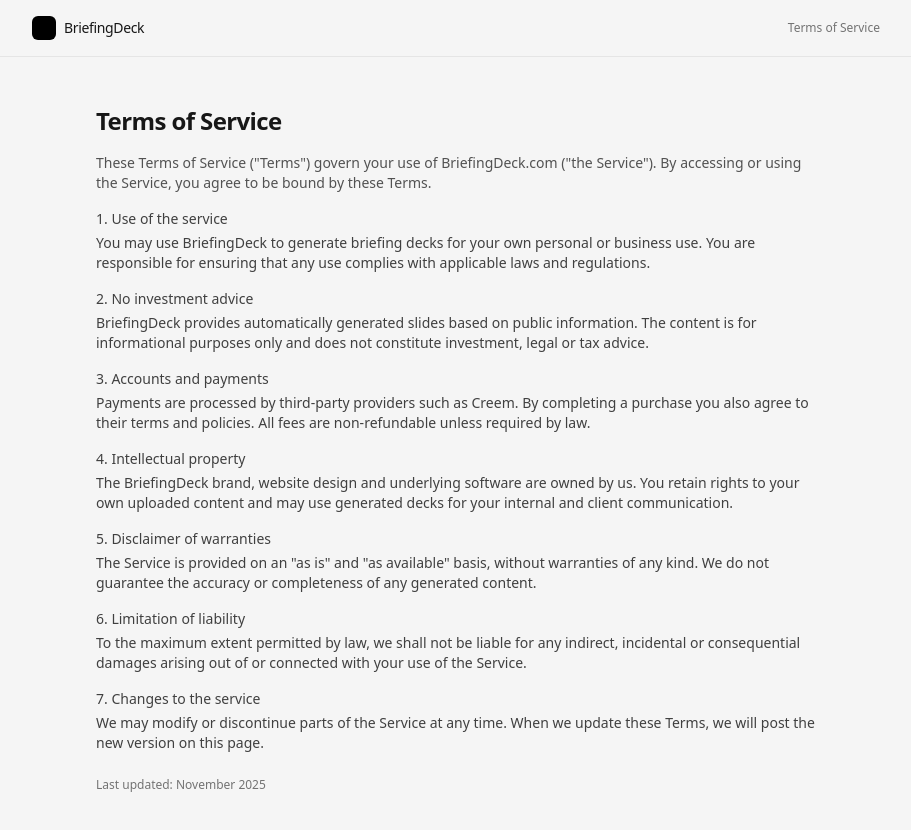
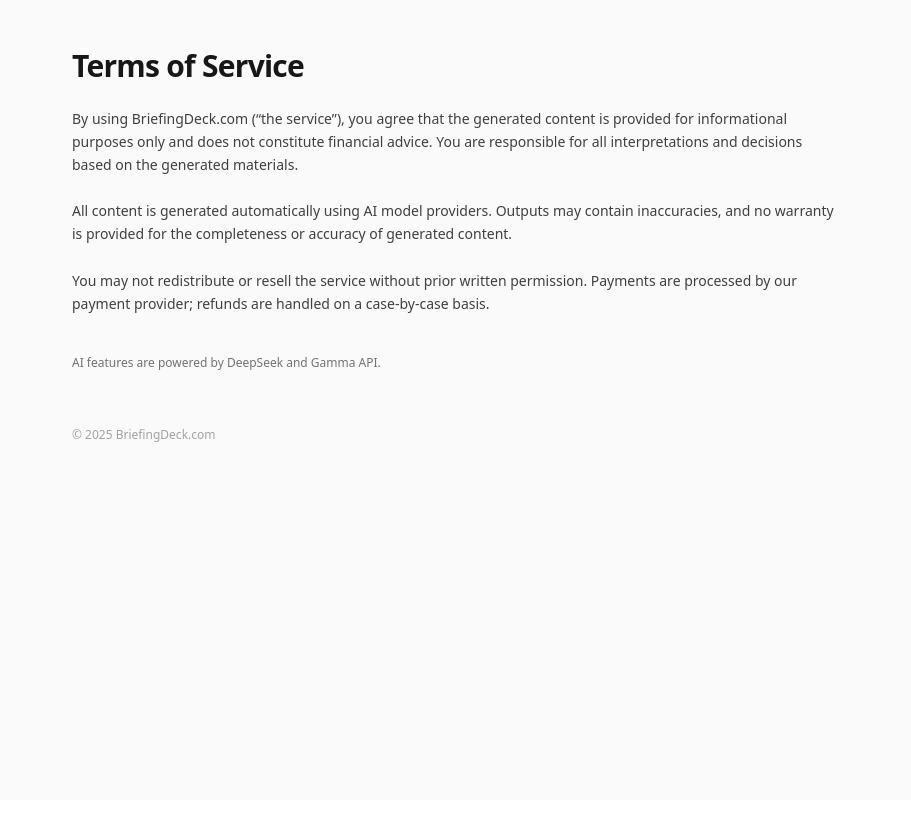
Before and after one commit to tianyumvp/earnings-deck, a Next.js app: page /terms in a window 1280 px wide. Shown: the top 830 px of the page, without its empty margins (184-1095 px from the left). After the commit the page ends 800 px from the top, so only its background shows below. Built offline with nearby package versions, Linux system fonts and the light colour scheme.

Commit message:
Add DeepSeek & Gamma API attribution

```diff
--- a/pages/index.js
+++ b/pages/index.js
@@ -1,139 +1,13 @@
-// pages/index.js
-import { useState } from 'react';
+<footer className="border-t border-neutral-200 bg-neutral-100">
+  <div className="mx-auto flex max-w-4xl items-center justify-between px-6 py-4 text-xs text-neutral-500">
 
-export default function Home() {
-  const [ticker, setTicker] = useState('');
-  const [loading, setLoading] = useState(false);
-  const [status, setStatus] = useState(null);
-  const [error, setError] = useState(null);
+    <span>© {new Date().getFullYear()} BriefingDeck.com</span>
 
-  const handleGenerate = async (e) => {
-    e.preventDefault();
-    setError(null);
-    setStatus(null);
-
-    if (!ticker.trim()) {
-      setError('Please enter a stock ticker, e.g. AMD');
-      return;
-    }
-
-    setLoading(true);
-    try {
-      const res = await fetch('/api/pay', {
-        method: 'POST',
-        headers: { 'Content-Type': 'application/json' },
-        body: JSON.stringify({ ticker: ticker.trim().toUpperCase() }),
-      });
-
-      const data = await res.json().catch(() => ({}));
-      console.log('[frontend] /api/pay response:', data);
-
-      if (!res.ok || !data.ok || !data.checkoutUrl) {
-        setError(data.error || 'Payment failed. Please try again.');
-        return;
-      }
-
-      window.location.href = data.checkoutUrl;
-    } catch (err) {
-      console.error(err);
-      setError('Network error. Please try again.');
-    } finally {
-      setLoading(false);
-    }
-  };
-
-  return (
-    <main className="min-h-screen bg-[#f6f5f3] text-neutral-900 flex flex-col">
-      {/* 顶部导航：极简 Notion 风 */}
-      <header className="w-full border-b border-neutral-200 bg-[#f6f5f3]/80 backdrop-blur-sm">
-        <div className="mx-auto flex max-w-4xl items-center justify-between px-6 py-3">
-          <div className="flex items-center gap-2">
-            <div className="h-5 w-5 rounded-md bg-black" />
-            <span className="text-sm font-medium tracking-tight">
-              BriefingDeck
-            </span>
-          </div>
-        </div>
-      </header>
-
-      {/* 主内容区：居中白卡 */}
-      <div className="flex-1">
-        <section className="mx-auto max-w-4xl px-4 sm:px-6 py-10 sm:py-14 md:py-16">
-          <div className="rounded-3xl border border-neutral-200 bg-white shadow-sm px-5 py-7 sm:px-8 sm:py-9 md:px-10 md:py-10">
-            {/* 标题区 */}
-            <div className="space-y-4 mb-8 md:mb-10">
-              <p className="text-[11px] font-medium uppercase tracking-[0.18em] text-neutral-500">
-                Briefing Deck Agent
-              </p>
-              <h1 className="text-[28px] leading-tight md:text-[32px] md:leading-snug font-semibold text-neutral-900">
-                Turn a ticker into a briefing deck
-              </h1>
-              <p className="text-sm md:text-[15px] leading-relaxed text-neutral-600 max-w-2xl">
-                Enter any stock ticker to generate a concise, banker-style
-                briefing deck based on the latest publicly filed earnings and
-                investor materials.
-              </p>
+    {/* Subtle model/API attribution */}
+    <div className="flex items-center gap-4 text-[11px] opacity-60">
+      <span>Powered by DeepSeek & Gamma API</span>
     </div>
 
-            {/* 表单区域 */}
-            <form onSubmit={handleGenerate} className="space-y-4">
-              <div>
-                <label
-                  htmlFor="ticker"
-                  className="mb-1 block text-xs font-medium uppercase tracking-[0.16em] text-neutral-500"
-                >
-                  Ticker
-                </label>
-                <div className="flex flex-col gap-3 sm:flex-row sm:items-center">
-                  <input
-                    id="ticker"
-                    type="text"
-                    placeholder="e.g. AMD"
-                    className="w-full rounded-lg border border-neutral-300 bg-neutral-50 px-3.5 py-2.5 text-sm text-neutral-900 placeholder-neutral-400 focus:outline-none focus:ring-2 focus:ring-neutral-900 focus:border-neutral-900"
-                    value={ticker}
-                    onChange={(e) => setTicker(e.target.value)}
-                  />
-                  <button
-                    type="submit"
-                    disabled={loading}
-                    className="inline-flex items-center justify-center rounded-lg bg-black px-4 py-2.5 text-sm font-medium text-white hover:bg-neutral-800 disabled:opacity-60 disabled:cursor-not-allowed transition"
-                  >
-                    {loading ? 'Processing…' : 'Generate for $4.99'}
-                  </button>
-                </div>
-              </div>
-
-              {/* 错误 / 状态 */}
-              {(error || status) && (
-                <div className="mt-1 space-y-1">
-                  {error && (
-                    <p className="text-xs text-red-500">
-                      {error}
-                    </p>
-                  )}
-                  {status && (
-                    <p className="text-xs text-emerald-600">
-                      {status}
-                    </p>
-                  )}
-                </div>
-              )}
-            </form>
-
-            {/* 卖点文案：Notion 式 bullet */}
-            <div className="mt-7 space-y-1.5 text-xs md:text-sm text-neutral-500">
-              <p>• Uses latest publicly filed earnings and investor materials.</p>
-              <p>• Clean, professional layout for investor meetings and IC memos.</p>
-              <p>• Typically ready in about 60 seconds.</p>
-            </div>
-          </div>
-        </section>
-      </div>
-
-      {/* Footer：给支付方看的合规链接 */}
-      <footer className="border-t border-neutral-200 bg-[#f6f5f3]">
-        <div className="mx-auto flex max-w-4xl flex-col sm:flex-row items-center justify-between gap-2 px-6 py-4 text-xs text-neutral-500">
-          <span>© {new Date().getFullYear()} BriefingDeck.com</span>
     <div>
       <a href="/privacy" className="mr-4 hover:text-neutral-800">
         Privacy Policy
@@ -142,8 +16,6 @@
         Terms of Service
       </a>
     </div>
+
   </div>
 </footer>
-    </main>
-  );
-}
--- a/pages/privacy.js
+++ b/pages/privacy.js
@@ -1,97 +1,37 @@
-// pages/privacy.js
-export default function PrivacyPage() {
+export default function Privacy() {
   return (
-    <main className="min-h-screen bg-neutral-100 text-neutral-900 flex flex-col">
-      <header className="w-full border-b border-neutral-200 bg-neutral-100/80">
-        <div className="mx-auto flex max-w-4xl items-center justify-between px-6 py-4">
-          <div className="flex items-center gap-2">
-            <div className="h-6 w-6 rounded-md bg-black" />
-            <span className="text-sm font-medium tracking-tight">
-              BriefingDeck
-            </span>
-          </div>
-          <span className="text-xs text-neutral-500">Privacy Policy</span>
-        </div>
-      </header>
+    <main className="min-h-screen bg-neutral-50 text-neutral-900 px-6 py-12">
+      <div className="mx-auto max-w-3xl space-y-6">
+        <h1 className="text-3xl font-semibold tracking-tight">Privacy Policy</h1>
 
-      <section className="flex-1 mx-auto max-w-3xl px-6 py-10 md:py-12">
-        <h1 className="text-2xl font-semibold tracking-tight mb-4">
-          Privacy Policy
-        </h1>
-        <p className="text-sm text-neutral-600 mb-4">
-          This Privacy Policy explains how BriefingDeck.com (&quot;we&quot;,
-          &quot;us&quot;, or &quot;our&quot;) collects, uses and stores
-          information when you use our website and services.
+        <p className="text-neutral-700 text-sm leading-relaxed">
+          BriefingDeck.com (“we”, “our”, or “the service”) collects only the
+          minimal information required to operate our product. This primarily
+          includes the stock ticker you submit and basic technical logs needed
+          to maintain service reliability.
         </p>
 
-        <div className="space-y-4 text-sm text-neutral-700">
-          <div>
-            <h2 className="font-medium mb-1">1. Information we collect</h2>
-            <p>
-              We may collect limited personal information such as your email
-              address if you choose to contact us, and usage data such as
-              pages visited, tickers entered and basic analytics to improve the
-              product.
-            </p>
-          </div>
+        <p className="text-neutral-700 text-sm leading-relaxed">
+          We do not sell personal data. We do not track users across other
+          websites. Any payment information is processed securely by our payment
+          provider and never touches our servers.
+        </p>
 
-          <div>
-            <h2 className="font-medium mb-1">2. How we use this information</h2>
-            <p>
-              We use this information only to operate, maintain and improve
-              BriefingDeck, understand how the service is used and communicate
-              with you when necessary (for example, product updates or support
-              replies).
-            </p>
-          </div>
+        <p className="text-neutral-700 text-sm leading-relaxed">
+          Deck generation uses third-party AI services. Your input (e.g.,
+          ticker symbols and summary context) may be processed by these model
+          providers for the purpose of generating your deck.
+        </p>
 
-          <div>
-            <h2 className="font-medium mb-1">3. Third-party services</h2>
-            <p>
-              We may use third-party providers for payments, analytics and
-              infrastructure. These providers only receive the minimum data
-              required to perform their functions and are not permitted to use
-              it for other purposes.
-            </p>
-          </div>
+        <p className="text-neutral-500 text-xs pt-4">
+          This service uses AI APIs, including DeepSeek and Gamma API, to
+          generate briefing materials.
+        </p>
 
-          <div>
-            <h2 className="font-medium mb-1">4. Data retention</h2>
-            <p>
-              We retain data only for as long as it is reasonably necessary for
-              the purposes described above or as required by law.
-            </p>
-          </div>
-
-          <div>
-            <h2 className="font-medium mb-1">5. Your rights</h2>
-            <p>
-              If you would like to access, update or delete information related
-              to you, please contact us at{' '}
-              <a
-                href="mailto:support@briefingdeck.com"
-                className="underline"
-              >
-                support@briefingdeck.com
-              </a>
-              .
-            </p>
-          </div>
-
-          <div>
-            <h2 className="font-medium mb-1">6. Changes to this policy</h2>
-            <p>
-              We may update this Privacy Policy from time to time. The latest
-              version will always be available on this page with the
-              &quot;Last updated&quot; date.
-            </p>
-          </div>
-        </div>
-
-        <p className="mt-6 text-xs text-neutral-500">
-          Last updated: November 2025
+        <p className="text-xs text-neutral-400 pt-8">
+          © {new Date().getFullYear()} BriefingDeck.com
         </p>
-      </section>
+      </div>
     </main>
   );
 }
--- a/pages/terms.js
+++ b/pages/terms.js
@@ -1,100 +1,36 @@
-// pages/terms.js
-export default function TermsPage() {
+export default function Terms() {
   return (
-    <main className="min-h-screen bg-neutral-100 text-neutral-900 flex flex-col">
-      <header className="w-full border-b border-neutral-200 bg-neutral-100/80">
-        <div className="mx-auto flex max-w-4xl items-center justify-between px-6 py-4">
-          <div className="flex items-center gap-2">
-            <div className="h-6 w-6 rounded-md bg-black" />
-            <span className="text-sm font-medium tracking-tight">
-              BriefingDeck
-            </span>
-          </div>
-          <span className="text-xs text-neutral-500">Terms of Service</span>
-        </div>
-      </header>
+    <main className="min-h-screen bg-neutral-50 text-neutral-900 px-6 py-12">
+      <div className="mx-auto max-w-3xl space-y-6">
+        <h1 className="text-3xl font-semibold tracking-tight">Terms of Service</h1>
 
-      <section className="flex-1 mx-auto max-w-3xl px-6 py-10 md:py-12">
-        <h1 className="text-2xl font-semibold tracking-tight mb-4">
-          Terms of Service
-        </h1>
-        <p className="text-sm text-neutral-600 mb-4">
-          These Terms of Service (&quot;Terms&quot;) govern your use of
-          BriefingDeck.com (&quot;the Service&quot;). By accessing or using the
-          Service, you agree to be bound by these Terms.
+        <p className="text-neutral-700 text-sm leading-relaxed">
+          By using BriefingDeck.com (“the service”), you agree that the
+          generated content is provided for informational purposes only and
+          does not constitute financial advice. You are responsible for all
+          interpretations and decisions based on the generated materials.
         </p>
 
-        <div className="space-y-4 text-sm text-neutral-700">
-          <div>
-            <h2 className="font-medium mb-1">1. Use of the service</h2>
-            <p>
-              You may use BriefingDeck to generate briefing decks for your own
-              personal or business use. You are responsible for ensuring that
-              any use complies with applicable laws and regulations.
-            </p>
-          </div>
+        <p className="text-neutral-700 text-sm leading-relaxed">
+          All content is generated automatically using AI model providers.
+          Outputs may contain inaccuracies, and no warranty is provided for
+          the completeness or accuracy of generated content.
+        </p>
 
-          <div>
-            <h2 className="font-medium mb-1">2. No investment advice</h2>
-            <p>
-              BriefingDeck provides automatically generated slides based on
-              public information. The content is for informational purposes only
-              and does not constitute investment, legal or tax advice.
-            </p>
-          </div>
+        <p className="text-neutral-700 text-sm leading-relaxed">
+          You may not redistribute or resell the service without prior written
+          permission. Payments are processed by our payment provider; refunds
+          are handled on a case-by-case basis.
+        </p>
 
-          <div>
-            <h2 className="font-medium mb-1">3. Accounts and payments</h2>
-            <p>
-              Payments are processed by third-party providers such as Creem.
-              By completing a purchase you also agree to their terms and
-              policies. All fees are non-refundable unless required by law.
-            </p>
-          </div>
+        <p className="text-neutral-500 text-xs pt-4">
+          AI features are powered by DeepSeek and Gamma API.
+        </p>
 
-          <div>
-            <h2 className="font-medium mb-1">4. Intellectual property</h2>
-            <p>
-              The BriefingDeck brand, website design and underlying software
-              are owned by us. You retain rights to your own uploaded content
-              and may use generated decks for your internal and client
-              communication.
-            </p>
-          </div>
-
-          <div>
-            <h2 className="font-medium mb-1">5. Disclaimer of warranties</h2>
-            <p>
-              The Service is provided on an &quot;as is&quot; and
-              &quot;as available&quot; basis, without warranties of any kind.
-              We do not guarantee the accuracy or completeness of any generated
-              content.
-            </p>
-          </div>
-
-          <div>
-            <h2 className="font-medium mb-1">6. Limitation of liability</h2>
-            <p>
-              To the maximum extent permitted by law, we shall not be liable
-              for any indirect, incidental or consequential damages arising out
-              of or connected with your use of the Service.
-            </p>
-          </div>
-
-          <div>
-            <h2 className="font-medium mb-1">7. Changes to the service</h2>
-            <p>
-              We may modify or discontinue parts of the Service at any time.
-              When we update these Terms, we will post the new version on this
-              page.
-            </p>
-          </div>
-        </div>
-
-        <p className="mt-6 text-xs text-neutral-500">
-          Last updated: November 2025
+        <p className="text-xs text-neutral-400 pt-8">
+          © {new Date().getFullYear()} BriefingDeck.com
         </p>
-      </section>
+      </div>
     </main>
   );
 }
```
Lines whose indentation alone changed are shown as unchanged.
